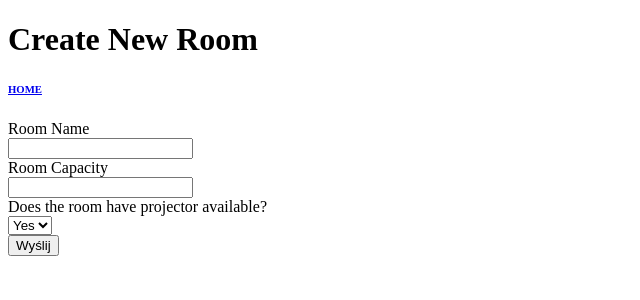
After one commit to MaciejKuberski/Meeting_Room_Reservation, a Django app: page /room/new/ in a window 1280 px wide. The commit adds this page. Shown: the top 300 px of the page, without its empty margins (0-640 px from the left). Run offline with Django 4.2, Linux system fonts and the light colour scheme.

Commit message:
add room

```diff
--- a/RoomReserve/RoomReserve/urls.py
+++ b/RoomReserve/RoomReserve/urls.py
@@ -19,7 +19,7 @@ from room_reserve_app.views import HomePage, RoomList, NewRoom
 
 urlpatterns = [
     path('admin/', admin.site.urls),
-    path('home/', HomePage.as_view()),
-    path('home/room-list/', RoomList.as_view()),
-    path('home/add-new-room/', NewRoom.as_view()),
+    path('', HomePage.as_view()),
+    path('room/list/', RoomList.as_view()),
+    path('room/new/', NewRoom.as_view()),
 ]
--- a/RoomReserve/room_reserve_app/models.py
+++ b/RoomReserve/room_reserve_app/models.py
@@ -3,5 +3,5 @@ from django.db import models
 # Create your models here.
 class Room(models.Model):
     room_name = models.CharField(max_length=255, unique=True)
-    room_capacity = models.PositiveSmallIntegerField
-    projector_available = models.BooleanField
+    room_capacity = models.PositiveSmallIntegerField()
+    projector_available = models.BooleanField()
--- a/RoomReserve/room_reserve_app/templates/home.html
+++ b/RoomReserve/room_reserve_app/templates/home.html
@@ -11,9 +11,9 @@
 </header>
 <main>
     <ul>
-        <a href="room-list">
+        <a href="http://127.0.0.1:8000/room/list">
         Rooms list </a><br>
-        <a href="add-new-room">
+        <a href="http://127.0.0.1:8000/room/new">
         Create New Room</a>
     </ul>
 </main>
--- /dev/null
+++ b/RoomReserve/room_reserve_app/templates/new-room.html
@@ -0,0 +1,39 @@
+<!DOCTYPE html>
+<html lang="en">
+<head>
+    <meta charset="UTF-8">
+    <title>Title</title>
+</head>
+<body>
+<header>
+    <h1>Create New Room</h1>
+    <h6><a href="http://127.0.0.1:8000">HOME</a></h6>
+</header>
+<main>
+    <h3>
+        {{message}}
+        {%for reason in reasons%}
+        <ul>
+            <li>{{reason}}</li>
+        </ul>
+        {%endfor%}
+    </h3>
+    <form method="POST">
+        {%csrf_token%}
+        Room Name<br>
+        <input name="room_name" type="text"/><br>
+        Room Capacity<br>
+        <input name="room_capacity" type="number"><br>
+        Does the room have projector available?<br>
+        <select name="projector_available">
+            <option value="True">Yes</option>
+            <option value="False">No</option>
+        </select><br>
+        <label>
+            <input type="submit" value="Wyślij"/>
+        </label>
+    </form>
+</main>
+
+</body>
+</html>
--- a/RoomReserve/room_reserve_app/templates/room-list.html
+++ b/RoomReserve/room_reserve_app/templates/room-list.html
@@ -6,6 +6,6 @@
 </head>
 <body>
 List of Available Rooms<br>
-<a href="http://127.0.0.1:8000/home">HOME</a>
+<a href="http://127.0.0.1:8000">HOME</a>
 </body>
 </html>
--- a/RoomReserve/room_reserve_app/views.py
+++ b/RoomReserve/room_reserve_app/views.py
@@ -1,7 +1,11 @@
 from django.shortcuts import render, redirect
 from django.http import HttpResponse
 from django.views import View
+from room_reserve_app.models import Room
+from django.db import IntegrityError
+
 # Create your views here.
+
 
 class HomePage(View):
     def get(self, request):
@@ -15,4 +19,22 @@ class RoomList(View):
 
 class NewRoom(View):
     def get(self,request):
-        return render(request, 'add-new-room.html')
+        return render(request, 'new-room.html')
+
+    def post(self,request):
+        room_name = request.POST.get('room_name')
+        room_capacity = request.POST.get('room_capacity', 1)
+        projector_available = request.POST.get('projector_available', 'no')
+
+        try:
+            Room.objects.create(room_name = room_name,
+                            room_capacity = room_capacity,
+                            projector_available = projector_available)
+            ctx = {"message": "Room Added!"}
+            return render(request, 'new-room.html', ctx)
+
+        except (IntegrityError, ValueError):
+            ctx = {"message": "Wrong Input, room was NOT added, possible reasons:",
+                   "reasons": ("Fields cannot be empty","Room with that name already exists",
+                               "Wrong capacity (number needs to be positive, not higher than 32767)",)}
+            return render(request, 'new-room.html', ctx)
```
Also changed, not shown: RoomReserve/room_reserve_app/templates/add-new-room.html (deleted, +0 -11 lines), RoomReserve/room_reserve_app/migrations/0001_initial.py (added).
